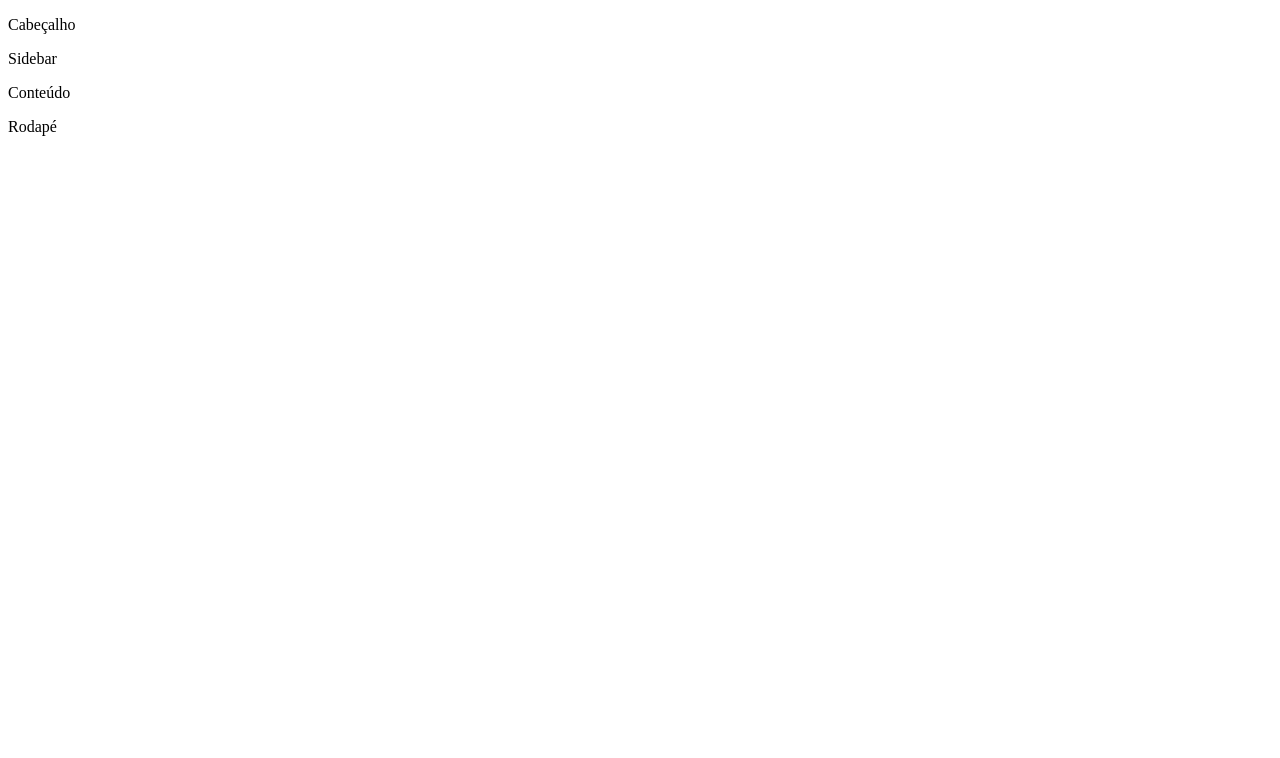
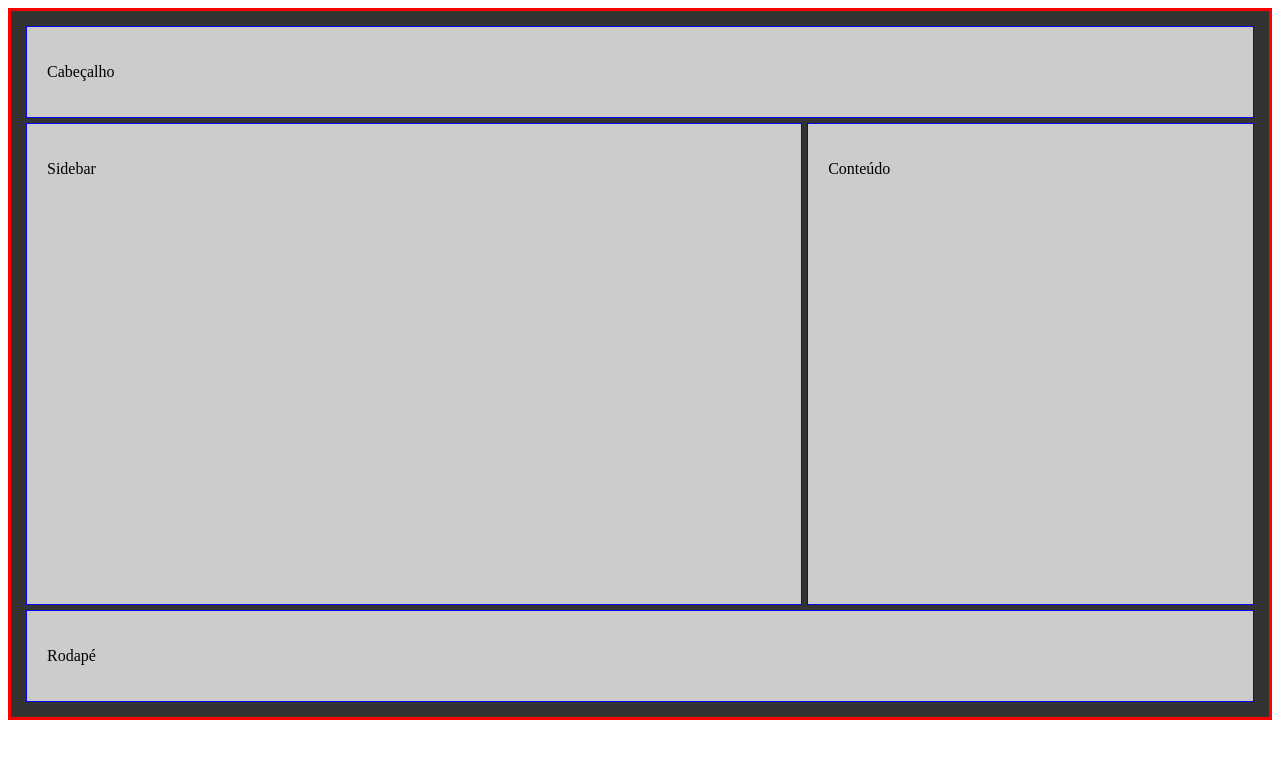
Before and after one commit to alesandrocouto/Hospital-olhos, a plain HTML site: page index.html in a window 1280 px wide. Drawn offline with Linux system fonts and the light colour scheme.

Commit message:
criando estilo

```diff
--- /dev/null
+++ b/estilo/style.css
@@ -0,0 +1,37 @@
+
+
+.container {
+    background-color: #333;
+    border: 3px solid red;
+    padding: 15px;
+    display: grid;
+    gap: 5px;
+    grid-template-areas:
+        'header header header'
+        'sidebar sidebar content'
+        'footer footer footer';
+}
+
+.container div {
+    background-color: #ccc;
+    padding: 20px;
+    border: 1px solid blue;
+}
+
+#header {
+    grid-area: header;
+}
+
+#sidebar {
+    grid-area: sidebar;
+    height: 55vh;
+}
+
+#content {
+    grid-area: content;
+    height: 55vh;
+}
+
+#footer {
+    grid-area: footer;
+}
--- a/index.html
+++ b/index.html
@@ -1,10 +1,12 @@
 <!DOCTYPE html>
-<html lang="en">
+<html lang="pt-br">
 <head>
     <meta charset="UTF-8">
     <meta http-equiv="X-UA-Compatible" content="IE=edge">
     <meta name="viewport" content="width=device-width, initial-scale=1.0">
-    <title>Document</title>
+    <title>Clínica de olhos</title>
+    <link rel="shortcut icon" href="imagens/favicon.ico" type="image/x-icon">
+    <link rel="stylesheet" href="estilo/style.css">
 </head>
 <body>
 
```
